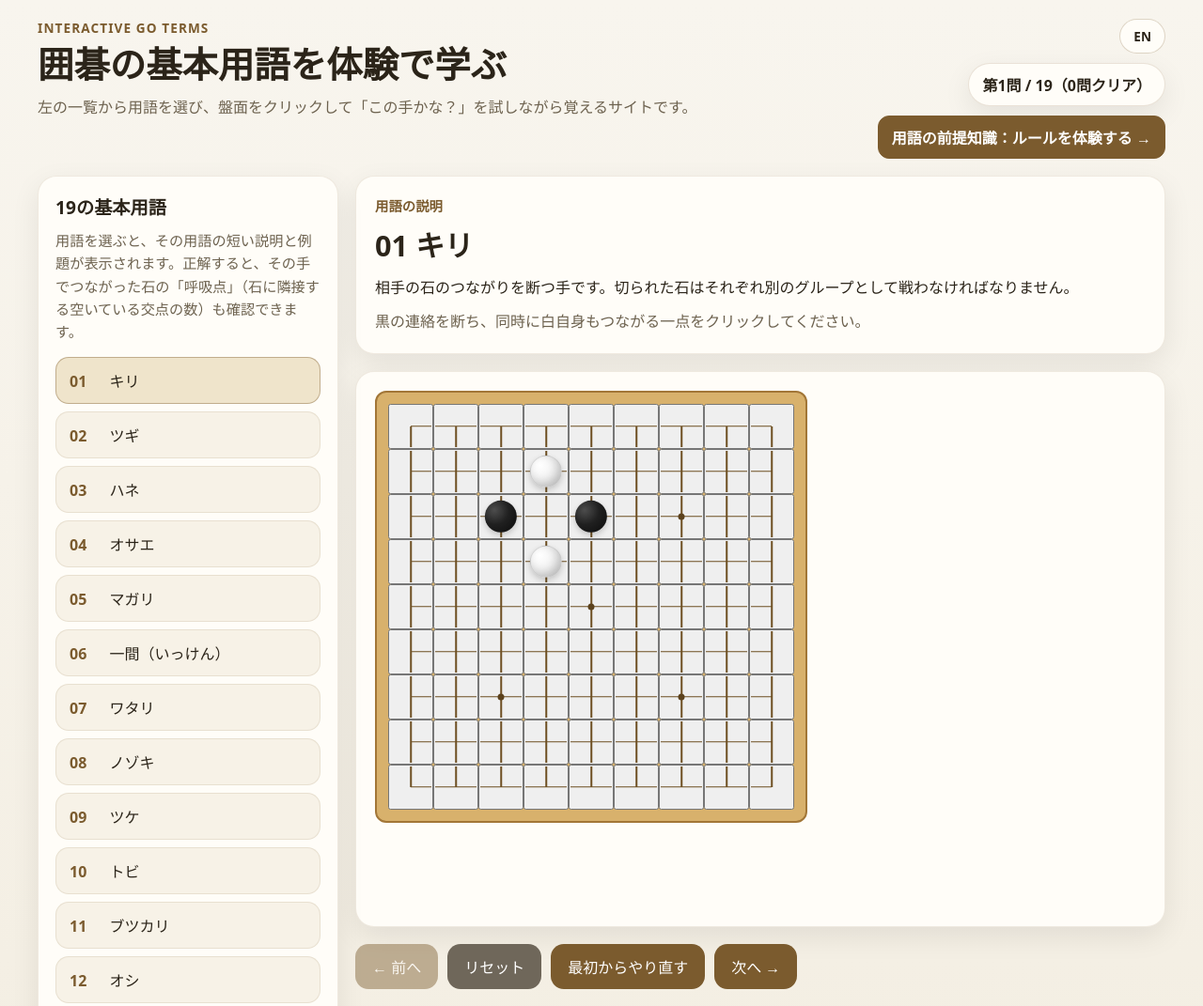
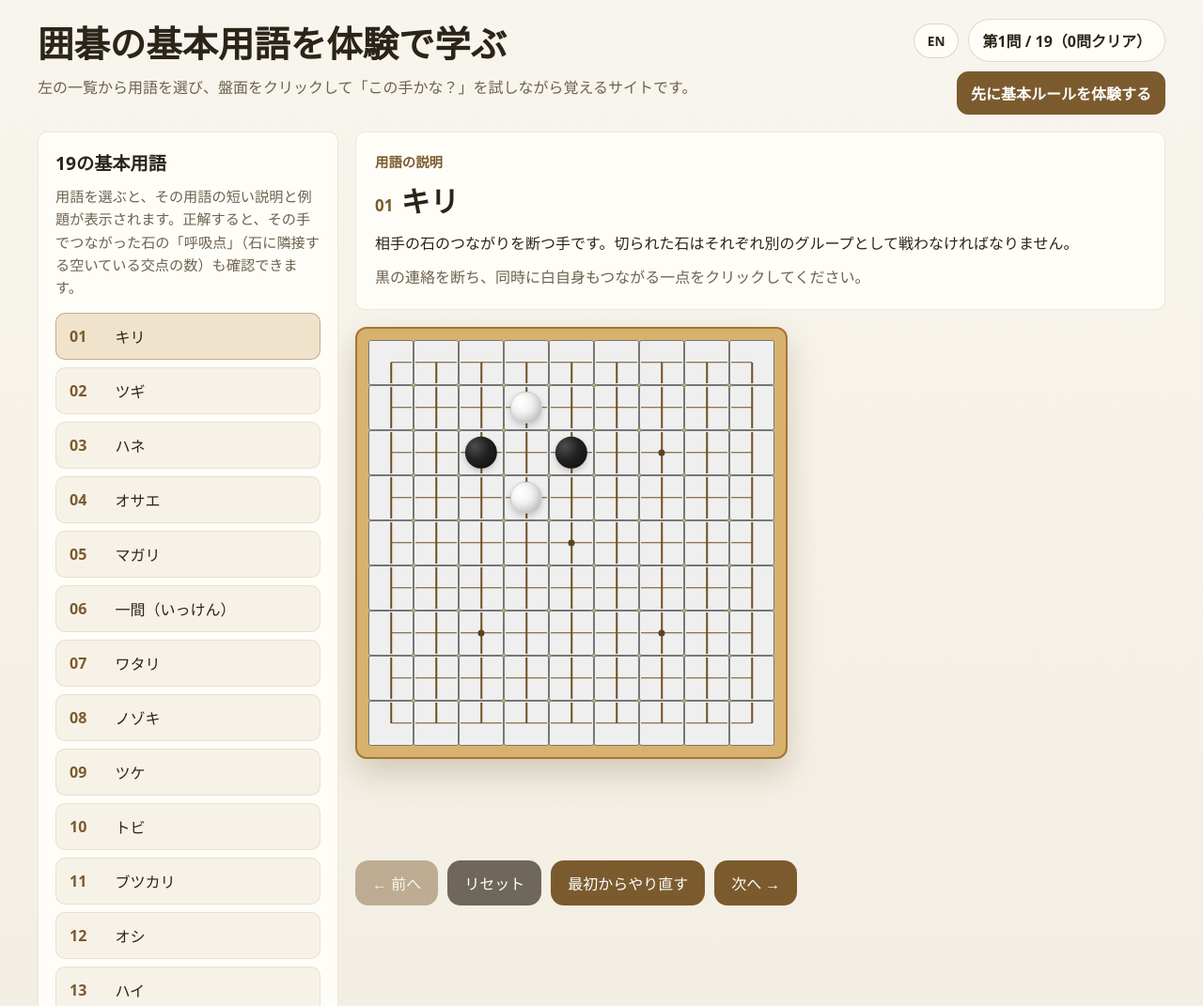
Before and after one commit to jacqueline37/gogoigo, a plain HTML site: page index.html in a window 1280 px wide. Shown: the top 1071 px of the page at 94% size. Drawn offline with Linux system fonts and the light colour scheme.

Commit message:
Remove templated UI chrome, add real visual hierarchy
Drop the English eyebrow label and arrow-suffixed CTAs, give term/rule
titles a dedicated display serif (Shippori Mincho) distinct from the UI
gothic, flatten card chrome so the board is the one element with real
shadow weight, add a solved-state badge to the term list, and group the
mobile header status into one coherent block instead of floating pills.

Co-Authored-By: Claude Sonnet 5 <noreply@anthropic.com>

```diff
--- a/app.js
+++ b/app.js
@@ -16,7 +16,6 @@
   const sidebarEl = document.getElementById("sidebar");
   const langToggleBtn = document.getElementById("lang-toggle-btn");
 
-  const eyebrowEl = document.getElementById("page-eyebrow");
   const siteTitleEl = document.getElementById("site-title");
   const siteLeadEl = document.getElementById("site-lead");
   const rulesLinkEl = document.getElementById("rules-link");
@@ -92,10 +91,14 @@
       btn.className = "term-item";
       btn.type = "button";
 
-      const solved = solvedMap.get(stage.id) ? "✓ " : "";
+      if (solvedMap.get(stage.id)) {
+        btn.classList.add("solved");
+      }
+
       btn.innerHTML = `
         <span class="term-index">${String(index + 1).padStart(2, "0")}</span>
-        <span>${solved}${stageText(stage).title}</span>
+        <span class="term-label">${stageText(stage).title}</span>
+        <span class="term-check" aria-hidden="true"></span>
       `;
 
       if (index === currentStageIndex) {
@@ -133,7 +136,7 @@
   function renderInfo() {
     const stage = getCurrentStage();
     const text = stageText(stage);
-    titleEl.textContent = `${String(currentStageIndex + 1).padStart(2, "0")} ${text.title}`;
+    titleEl.innerHTML = `<span class="stage-number">${String(currentStageIndex + 1).padStart(2, "0")}</span>${text.title}`;
     descriptionEl.textContent = text.description || "";
     instructionEl.textContent = text.instruction || t().defaultInstruction;
   }
@@ -355,7 +358,6 @@
     document.documentElement.lang = lang();
     document.title = strings.pageTitle;
 
-    if (eyebrowEl) eyebrowEl.textContent = strings.eyebrow;
     if (siteTitleEl) siteTitleEl.textContent = strings.h1;
     if (siteLeadEl) siteLeadEl.textContent = strings.lead;
     if (rulesLinkEl) rulesLinkEl.textContent = strings.rulesLink;
--- a/i18n.js
+++ b/i18n.js
@@ -36,10 +36,9 @@ window.I18N = (() => {
       },
       index: {
         pageTitle: "囲碁の基本用語を体験で学ぶ",
-        eyebrow: "Interactive Go Terms",
         h1: "囲碁の基本用語を体験で学ぶ",
         lead: "左の一覧から用語を選び、盤面をクリックして「この手かな？」を試しながら覚えるサイトです。",
-        rulesLink: "用語の前提知識：ルールを体験する →",
+        rulesLink: "先に基本ルールを体験する",
         sidebarTitle: "19の基本用語",
         sidebarNote:
           "用語を選ぶと、その用語の短い説明と例題が表示されます。正解すると、その手でつながった石の「呼吸点」（石に隣接する空いている交点の数）も確認できます。",
@@ -64,11 +63,10 @@ window.I18N = (() => {
       },
       rules: {
         pageTitle: "囲碁のルールを体験で学ぶ",
-        eyebrow: "Interactive Go Terms · ルール編（前提知識）",
         h1: "囲碁のルールを体験で学ぶ",
         lead:
           "「用語編」に出てくる手筋を理解するための前提知識として、呼吸点・アタリ・取る・コウといった囲碁の基本ルールを実際に石を置きながら体感するページです。",
-        indexLink: "本編：用語を学ぶ →",
+        indexLink: "用語編に戻る",
         sectionLabel: "ルールの説明",
         retry: "もう一度",
         stageIndicator: (current, total) => `第${current}問 / ${total}`,
@@ -97,11 +95,10 @@ window.I18N = (() => {
       },
       index: {
         pageTitle: "Learn Go Terms Hands-On",
-        eyebrow: "Interactive Go Terms",
         h1: "Learn Go Terms Hands-On",
         lead:
           "Pick a term from the list on the left, then click the board to test out ‘is this the move?’ as you learn.",
-        rulesLink: "Prerequisite: try the rules of Go →",
+        rulesLink: "Try the rules of Go first",
         sidebarTitle: "19 Essential Terms",
         sidebarNote:
           "Choosing a term shows a short explanation and an example. Get it right, and you can also check the “liberties” (empty intersections adjacent to the connected stones) created by that move.",
@@ -126,11 +123,10 @@ window.I18N = (() => {
       },
       rules: {
         pageTitle: "Learn the Rules of Go Hands-On",
-        eyebrow: "Interactive Go Terms · Rules (Prerequisite)",
         h1: "Learn the Rules of Go Hands-On",
         lead:
           "As background for understanding the moves covered in the Terms section, this page lets you experience Go's basic rules — liberties, atari, capturing, and ko — by actually placing stones.",
-        indexLink: "Main: Learn the Terms →",
+        indexLink: "Back to the Terms section",
         sectionLabel: "Rule Explanation",
         retry: "Retry",
         stageIndicator: (current, total) => `Question ${current} / ${total}`,
--- a/index.html
+++ b/index.html
@@ -19,6 +19,12 @@
   <meta name="twitter:card" content="summary_large_image" />
   <meta name="twitter:image" content="https://jacqueline37.github.io/gogoigo/og-image.png" />
 
+  <link rel="preconnect" href="https://fonts.googleapis.com" />
+  <link rel="preconnect" href="https://fonts.gstatic.com" crossorigin />
+  <link
+    href="https://fonts.googleapis.com/css2?family=Shippori+Mincho:wght@500;700&display=swap"
+    rel="stylesheet"
+  />
   <link rel="stylesheet" href="styles.css" />
 
   <!-- Google tag (gtag.js) -->
@@ -35,7 +41,6 @@
   <div class="app">
     <header class="site-header">
       <div>
-        <p class="eyebrow" id="page-eyebrow">Interactive Go Terms</p>
         <h1 id="site-title">囲碁の基本用語を体験で学ぶ</h1>
         <p class="lead" id="site-lead">
           左の一覧から用語を選び、盤面をクリックして「この手かな？」を試しながら覚えるサイトです。
@@ -43,9 +48,11 @@
       </div>
 
       <div class="header-status">
-        <button id="lang-toggle-btn" class="lang-toggle-btn" type="button">EN</button>
-        <p id="stage-indicator" class="stage-indicator">第1問 / 19</p>
-        <a id="rules-link" class="ghost-btn nav-link primary" href="rules.html">用語の前提知識：ルールを体験する →</a>
+        <div class="status-row">
+          <button id="lang-toggle-btn" class="lang-toggle-btn" type="button">EN</button>
+          <p id="stage-indicator" class="stage-indicator">第1問 / 19</p>
+        </div>
+        <a id="rules-link" class="ghost-btn nav-link primary" href="rules.html">先に基本ルールを体験する</a>
         <button id="toggle-sidebar-btn" class="ghost-btn" type="button" aria-expanded="false">
           用語一覧を開く
         </button>
--- a/rules.js
+++ b/rules.js
@@ -16,7 +16,6 @@
   const nextBtn = document.getElementById("next-btn");
   const langToggleBtn = document.getElementById("lang-toggle-btn");
 
-  const eyebrowEl = document.getElementById("page-eyebrow");
   const siteTitleEl = document.getElementById("site-title");
   const siteLeadEl = document.getElementById("site-lead");
   const indexLinkEl = document.getElementById("index-link");
@@ -97,7 +96,7 @@
     const current = stage();
     const text = ruleText(current);
     stageIndicatorEl.textContent = t().stageIndicator(state.stageIndex + 1, stages.length);
-    titleEl.textContent = `${String(state.stageIndex + 1).padStart(2, "0")} ${text.title}`;
+    titleEl.innerHTML = `<span class="stage-number">${String(state.stageIndex + 1).padStart(2, "0")}</span>${text.title}`;
     subtitleEl.textContent = text.subtitle || "";
     descriptionEl.textContent = text.description || "";
     objectiveEl.textContent = text.objective || "";
@@ -324,7 +323,6 @@
     document.documentElement.lang = lang();
     document.title = strings.pageTitle;
 
-    if (eyebrowEl) eyebrowEl.textContent = strings.eyebrow;
     if (siteTitleEl) siteTitleEl.textContent = strings.h1;
     if (siteLeadEl) siteLeadEl.textContent = strings.lead;
     if (indexLinkEl) indexLinkEl.textContent = strings.indexLink;
--- a/styles.css
+++ b/styles.css
@@ -7,7 +7,14 @@
   --muted: #6d624f;
   --accent: #7b5b2e;
   --accent-2: #a17b43;
-  --shadow: 0 10px 30px rgba(0, 0, 0, 0.08);
+
+  --font-ui:
+    "Hiragino Kaku Gothic ProN",
+    "Yu Gothic",
+    "Meiryo",
+    system-ui,
+    sans-serif;
+  --font-display: "Shippori Mincho", "Yu Mincho", serif;
 
   --board-cell: min(8vw, 48px);
 }
@@ -21,12 +28,7 @@ html, body {
   padding: 0;
   background: linear-gradient(180deg, #f8f5ee 0%, #f2ecdf 100%);
   color: var(--text);
-  font-family:
-    "Hiragino Kaku Gothic ProN",
-    "Yu Gothic",
-    "Meiryo",
-    system-ui,
-    sans-serif;
+  font-family: var(--font-ui);
 }
 
 body {
@@ -51,19 +53,12 @@ button {
   margin-bottom: 18px;
 }
 
-.eyebrow {
-  margin: 0 0 6px;
-  font-size: 0.85rem;
-  letter-spacing: 0.08em;
-  text-transform: uppercase;
-  color: var(--accent);
-  font-weight: 700;
-}
-
 h1 {
   margin: 0 0 10px;
+  font-family: var(--font-display);
   font-size: clamp(1.8rem, 3vw, 2.6rem);
-  line-height: 1.2;
+  font-weight: 700;
+  line-height: 1.3;
 }
 
 .lead {
@@ -86,10 +81,16 @@ h1 {
   padding: 10px 14px;
   border-radius: 999px;
   background: var(--panel);
-  border: 1px solid rgba(123, 91, 46, 0.16);
-  box-shadow: var(--shadow);
+  border: 1px solid rgba(123, 91, 46, 0.22);
   font-weight: 700;
   white-space: nowrap;
+}
+
+.status-row {
+  display: flex;
+  align-items: center;
+  gap: 10px;
+  flex-wrap: wrap;
 }
 
 .ghost-btn {
@@ -154,15 +155,20 @@ h1 {
 .sidebar,
 .card {
   background: var(--panel);
-  border: 1px solid rgba(123, 91, 46, 0.12);
-  border-radius: 20px;
-  box-shadow: var(--shadow);
+  border: 1px solid rgba(123, 91, 46, 0.14);
+  border-radius: 10px;
 }
 
 .sidebar {
   position: sticky;
   top: 16px;
   overflow: hidden;
+}
+
+.card.board-card {
+  background: transparent;
+  border: none;
+  padding: 0;
 }
 
 .sidebar-inner {
@@ -188,11 +194,14 @@ h1 {
 }
 
 .term-item {
+  display: flex;
+  align-items: center;
+  gap: 10px;
   width: 100%;
   border: 1px solid rgba(123, 91, 46, 0.12);
   background: var(--panel-2);
   color: var(--text);
-  border-radius: 14px;
+  border-radius: 10px;
   padding: 12px 14px;
   text-align: left;
   cursor: pointer;
@@ -202,6 +211,10 @@ h1 {
 .term-item:hover {
   transform: translateY(-1px);
   border-color: rgba(123, 91, 46, 0.3);
+}
+
+.term-item.solved {
+  border-color: rgba(31, 107, 42, 0.3);
 }
 
 .term-item.active {
@@ -214,6 +227,31 @@ h1 {
   min-width: 2.4em;
   color: var(--accent);
   font-weight: 700;
+}
+
+.term-label {
+  flex: 1;
+}
+
+.term-check {
+  display: inline-flex;
+  align-items: center;
+  justify-content: center;
+  width: 20px;
+  height: 20px;
+  border-radius: 999px;
+  font-size: 0.7rem;
+  font-weight: 700;
+  flex-shrink: 0;
+}
+
+.term-item.solved .term-check {
+  background: rgba(31, 107, 42, 0.14);
+  color: #1f6b2a;
+}
+
+.term-item.solved .term-check::before {
+  content: "✓";
 }
 
 .content {
@@ -232,9 +270,21 @@ h1 {
   font-weight: 700;
 }
 
-#term-title {
+#term-title,
+#rule-title {
   margin: 0 0 10px;
+  font-family: var(--font-display);
   font-size: clamp(1.4rem, 2.4vw, 2rem);
+  font-weight: 700;
+}
+
+.stage-number {
+  font-family: var(--font-ui);
+  font-size: 0.55em;
+  font-weight: 700;
+  color: var(--accent);
+  margin-right: 0.5em;
+  vertical-align: middle;
 }
 
 .term-description {
@@ -265,6 +315,7 @@ h1 {
   width: fit-content;
   max-width: 100%;
   overflow: auto;
+  box-shadow: 0 16px 34px rgba(90, 62, 20, 0.22);
 }
 
 .board-row {
@@ -484,13 +535,19 @@ h1 {
   }
 
   .header-status {
-    align-items: flex-start;
+    align-items: stretch;
+    width: 100%;
+  }
+
+  .status-row {
+    justify-content: space-between;
   }
 
   .ghost-btn {
     display: inline-flex;
     align-items: center;
     justify-content: center;
+    width: 100%;
   }
 
   .sidebar {
```
Also changed, not shown: rules.html (+11 -4 lines).
